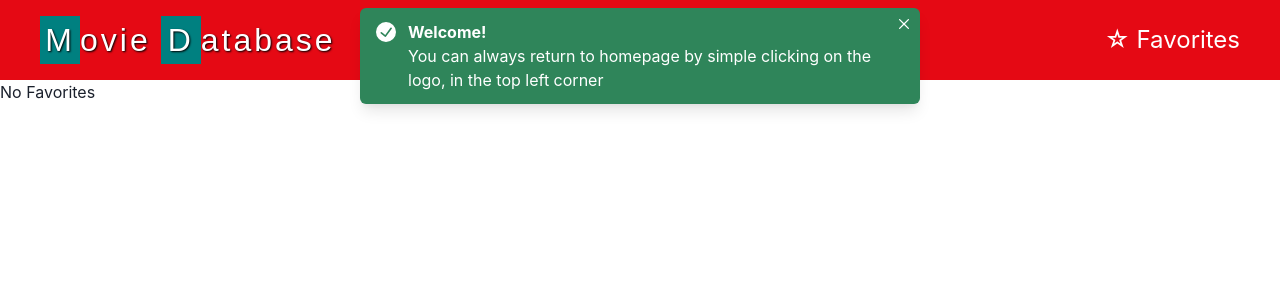
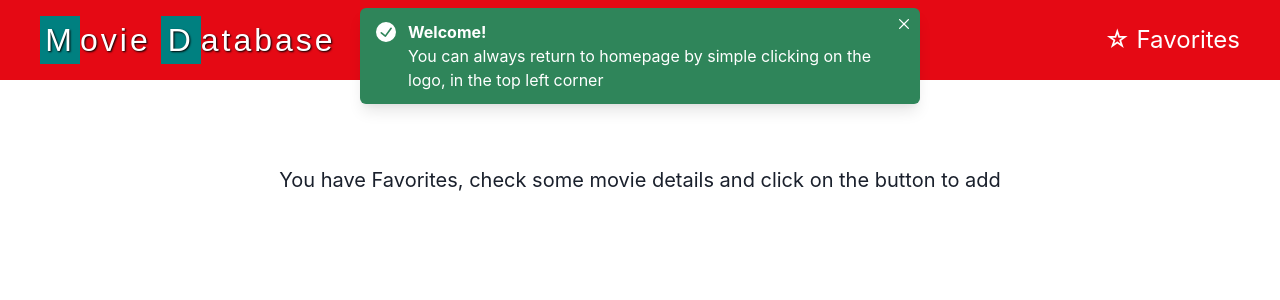
Before and after one commit to jzfre/dummy-movie-database, a React (Vite) app: page /favorites in a window 1280 px wide. Shown: the top 300 px of the page. Built offline with nearby package versions, Linux system fonts and the light colour scheme.

Commit message:
feat: ui improvements

```diff
--- a/src/components/MoviesGrid.tsx
+++ b/src/components/MoviesGrid.tsx
@@ -41,9 +41,15 @@ const MoviesGrid: React.FC<TMoviesGridProps> = (props: TMoviesGridProps) => {
     );
   }
 
-  if (movies && movies.length === 0) {
+  if (!movies) {
     return (
-      <Flex pt="5rem" width="100%" justifyContent="center" alignItems="center">
+      <Flex
+        pt="5rem"
+        width="100%"
+        justifyContent="center"
+        alignItems="center"
+        fontSize="xl"
+      >
         Unfortunately, no movies found..
       </Flex>
     );
--- a/src/pages/Detail.tsx
+++ b/src/pages/Detail.tsx
@@ -91,14 +91,14 @@ const Detail: React.FC = () => {
           >
             {!isFavorite ? 'Add to favorites' : 'Remove from favorites'}
           </Button>
-          <Button
+          {/* <Button
             width="100%"
             mt={2}
             colorScheme="blue"
             onClick={() => navigate('/')}
           >
             Back to homepage
-          </Button>
+          </Button> */}
         </Flex>
         <Box flex="1" ml={{ md: 5 }}>
           <Heading as="h1" size="xl" mb={2}>
--- a/src/pages/Favorites.tsx
+++ b/src/pages/Favorites.tsx
@@ -6,6 +6,7 @@ import { TMovie, buildOMDBApiSearchById } from '@/utils/api';
 import Tile from '@/components/Tile';
 import {
   Box,
+  Flex,
   SimpleGrid,
   SkeletonCircle,
   SkeletonText,
@@ -25,7 +26,20 @@ const Favorites: React.FC = () => {
   });
 
   if (favorites.length === 0) {
-    return <div>No Favorites</div>;
+    return (
+      <Flex
+        padding={10}
+        width="100%"
+        height="100%"
+        minHeight="200px"
+        justifyContent="center"
+        alignItems="center"
+        fontSize="xl"
+      >
+        You have Favorites, check some movie details and click on the button to
+        add
+      </Flex>
+    );
   }
 
   return (
```
